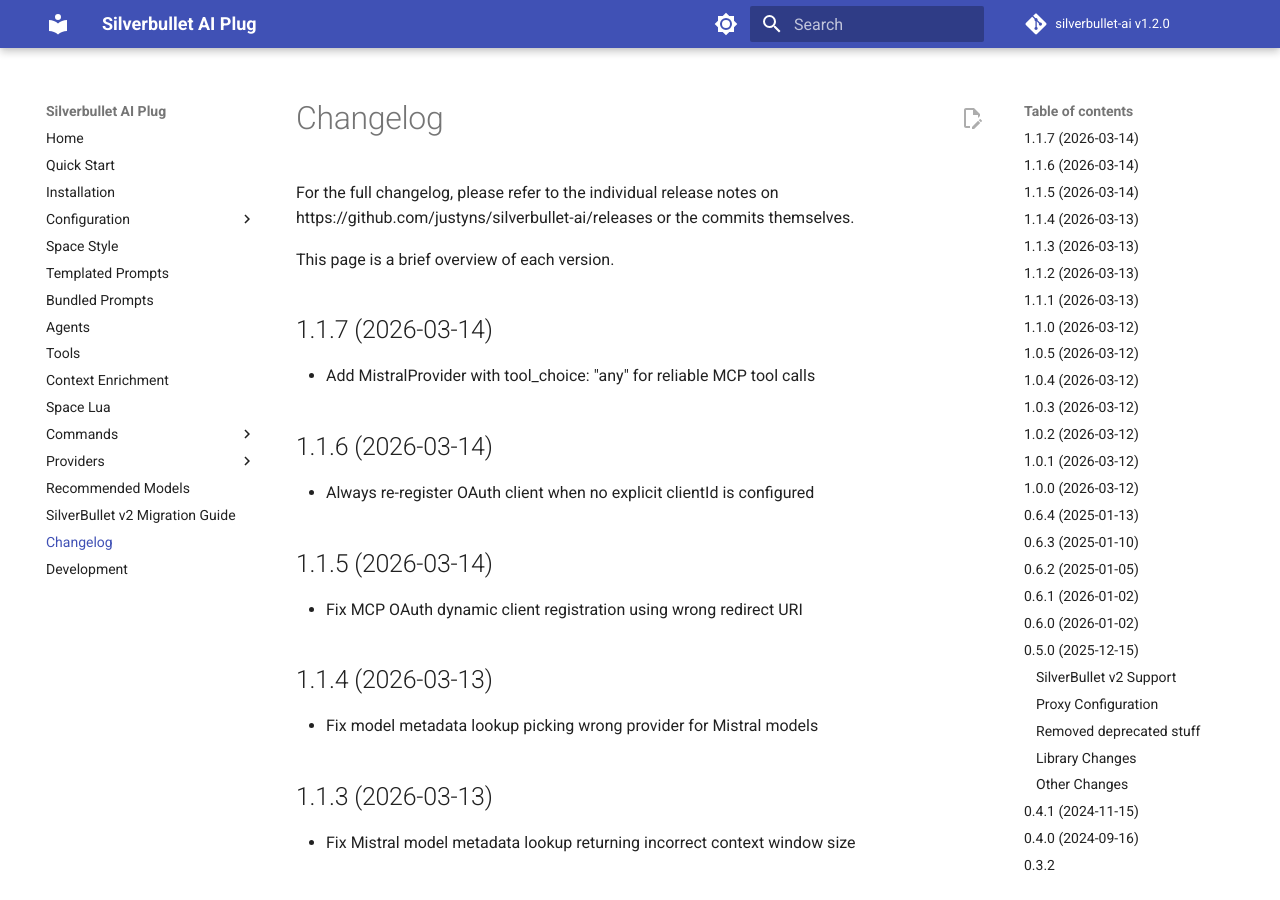
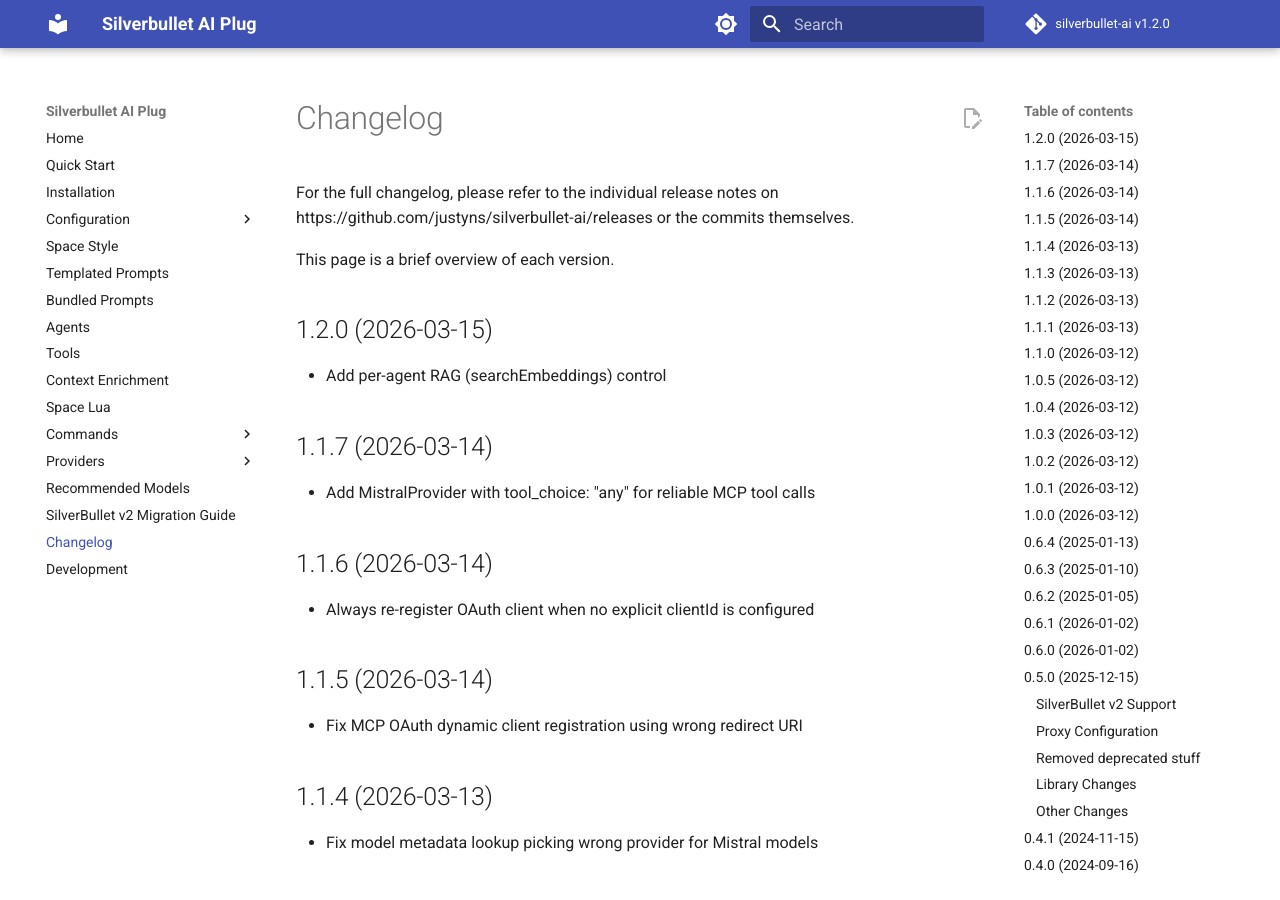
Before and after one commit to justyns/silverbullet-ai, an MkDocs documentation site: the page built from docs/Changelog.md, in a window 1280 px wide and 900 px high. Built offline with MkDocs 1.6.1 and Material for MkDocs 9.7.7, drawn with Linux system fonts in a browser that asks for light colours; comment, search, counter and statistics services are not loaded.

Commit message:
Update changelog for v1.2.0

```diff
--- a/docs/Changelog.md
+++ b/docs/Changelog.md
@@ -1,6 +1,10 @@
 For the full changelog, please refer to the individual release notes on https://github.com/justyns/silverbullet-ai/releases or the commits themselves.
 
 This page is a brief overview of each version.
+
+## 1.2.0 (2026-03-15)
+
+- Add per-agent RAG (searchEmbeddings) control
 
 ## 1.1.7 (2026-03-14)
 
```
